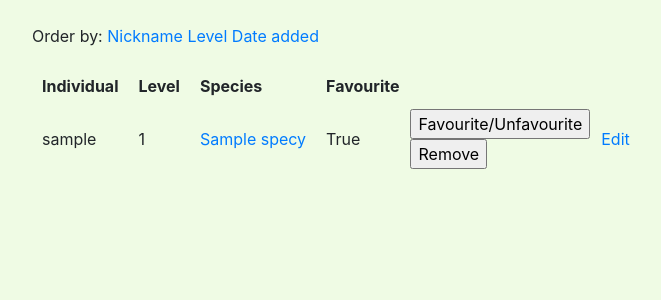
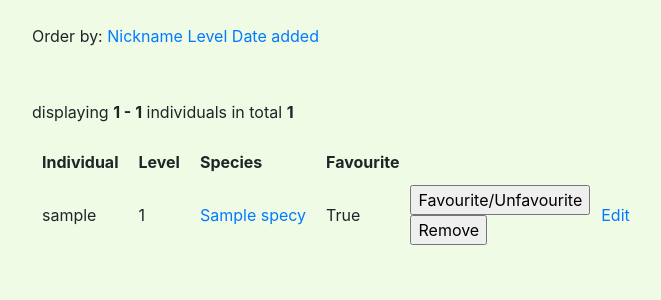
Before and after one commit to fannif/pokemon-tietokanta, a Flask app: page /individuals/ in a window 1280 px wide. Shown: the part 84-384 px from the top of the page, without its empty margins (53-714 px from the left). Run offline with Flask 2, Linux system fonts and the light colour scheme; the first user in the database is signed in; tables that the repository leaves empty hold one stand-in row (Sample ...); some libraries are stand-ins or nearby versions.

Commit message:
Lisättiin pagination pokemonyksilöiden ja käyttäjien listauksiin.

```diff
--- a/application/individuals/views.py
+++ b/application/individuals/views.py
@@ -5,11 +5,24 @@ from application.individuals.models import Individual
 from application.individuals.forms import IndividualForm, EditIndividualForm, SearchIndividualForm
 from application.species.models import Species
 from application.species.forms import SpeciesForm
+from flask_paginate import Pagination, get_page_parameter
 
 @app.route("/individuals/", methods=["GET"])
 @login_required
 def individuals_index():
-    return render_template("individuals/list.html", individuals = Individual.query.filter_by(account_id = current_user.id))
+    search = False
+    q = request.args.get('q')
+    if q:
+        search = True
+    page = request.args.get(get_page_parameter(), type=int, default=1)
+    individuals = Individual.query.filter_by(account_id=current_user.id)
+
+    i = (page-1)*10
+    individuals_paginated = individuals[i:i+10]
+
+    pagination = Pagination(page=page, total=individuals.count(), search=search, record_name='individuals', per_page = 10, css_framework='bootstrap4')
+
+    return render_template("individuals/list.html", individuals = individuals_paginated, pagination=pagination)
 
 @app.route("/individuals/order/<order>/", methods=["GET"])
 @login_required
@@ -21,7 +34,18 @@ def individuals_order(order):
     else:
         individuals = Individual.query.filter_by(account_id=current_user.id).order_by(Individual.date_caught)
 
-    return render_template("individuals/list.html", individuals = individuals)
+    search = False
+    q = request.args.get('q')
+    if q:
+        search = True
+    page = request.args.get(get_page_parameter(), type=int, default=1)
+
+    i = (page-1)*10
+    individuals_paginated = individuals[i:i+10]
+
+    pagination = Pagination(page=page, total=individuals.count(), search=search, record_name='individuals', per_page = 10, css_framework='bootstrap4')
+
+    return render_template("individuals/list.html", individuals = individuals_paginated, pagination=pagination)
 
 @app.route("/individuals/new/")
 @login_required
@@ -96,7 +120,7 @@ def individuals_edit(individual_id):
 def individuals_searchform():
     return render_template("individuals/search.html", form=SearchIndividualForm())
 
-@app.route("/individuals/search/", methods=["POST"])
+@app.route("/individuals/search/", methods=["POST", "GET"])
 @login_required
 def individuals_search():
     form = SearchIndividualForm(request.form)
@@ -128,7 +152,18 @@ def individuals_search():
     else:
         individuals = Individual.query.filter_by(account_id=current_user.id)
 
-    return render_template("individuals/list.html", individuals = individuals)
+    search = False
+    q = request.args.get('q')
+    if q:
+        search = True
+    page = request.args.get(get_page_parameter(), type=int, default=1)
+
+    i = (page-1)*10
+    individuals_paginated = individuals[i:i+10]
+
+    pagination = Pagination(page=page, total=individuals.count(), search=search, record_name='individuals', per_page = 10, css_framework='bootstrap4')
+
+    return render_template("individuals/list.html", individuals = individuals_paginated, pagination=pagination)
 
 @app.route("/individuals/", methods=["POST"])
 @login_required
--- a/application/templates/auth/list.html
+++ b/application/templates/auth/list.html
@@ -1,6 +1,7 @@
 {% extends "layout.html" %}
 
 {% block body %}
+  <p style="padding: 20px 0px 0px 0px">{{ pagination.info }}</p>
   <table>
     <tr>
       <th style="padding: 10px">Username</th>
@@ -15,4 +16,5 @@
     {% endfor %}
     {% endif %}
   </table>
+  <p style="padding: 10px 0px">{{ pagination.links }}</p>
 {% endblock %}
--- a/application/templates/individuals/list.html
+++ b/application/templates/individuals/list.html
@@ -6,6 +6,7 @@
     <a href="{{ url_for('individuals_order', order='level') }}">Level</a>
     <a href="{{ url_for('individuals_order', order='date_caught') }}">Date added</a>
   </p>
+  <p style="padding: 20px 0px 0px 0px">{{ pagination.info }}</p>
   <table>
     <tr>
       <th style="padding: 10px">Individual</th>
@@ -32,4 +33,5 @@
     </tr>
     {% endfor %}
   </table>
+  <p style="padding: 10px 0px">{{ pagination.links }}</p>
 {% endblock %}
```
Also changed, not shown: application/auth/views.py (+16 -1 lines), documentation/databaseDescription.md (+3 -1 lines).
